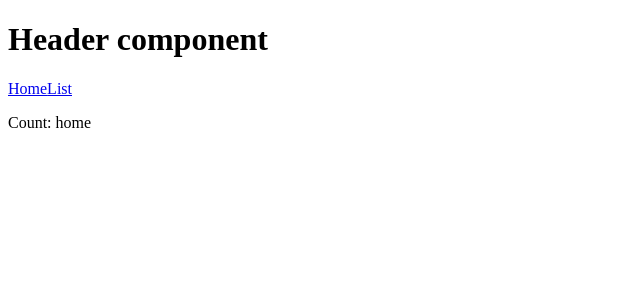
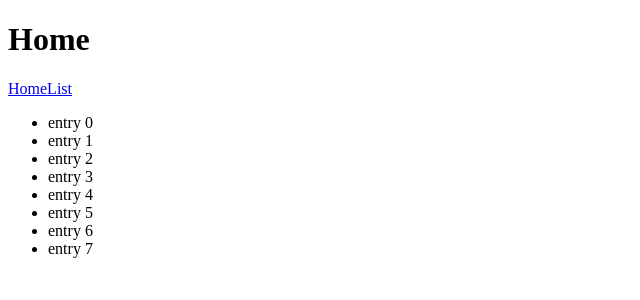
Before and after one commit to sobeychr/test-saga, a React app: page /list in a window 1280 px wide. Shown: the top 300 px of the page, without its empty margins (0-640 px from the left). Built offline with nearby package versions, Linux system fonts and the light colour scheme; the HTML template or start-up script is replaced by a standard one.

Commit message:
+ Added Lodash + Added Redux hook to Header component + Added placeholder page content * Corrected Redux exports

```diff
--- a/package.json
+++ b/package.json
@@ -16,6 +16,7 @@
         "babel-loader": "^8.0.6",
         "css-loader": "^3.2.0",
         "file-loader": "^4.2.0",
+        "lodash": "^4.17.15",
         "node-sass": "^4.13.0",
         "path": "^0.12.7",
         "react": "^16.11.0",
--- a/src/component/header/index.jsx
+++ b/src/component/header/index.jsx
@@ -2,26 +2,16 @@ import React, { useState, useEffect } from 'react';
 import { useSelector } from 'react-redux';
 
 import Navigation from 'Component/navigation';
+import { getPage } from 'Store/action/navigation';
 import 'Scss/component/header';
 
-/*
-const Header = () => (
-    <header>
-        <h1>Header component</h1>
-        <Navigation />
-    </header>
-);
-*/
-
 const Header = () => {
-    const name = useSelector(state => state.navigation.page);
+    const page = useSelector(getPage);
 
     return (
         <header>
-            <h1>Header component</h1>
+            <h1>{page}</h1>
             <Navigation />
-
-            <p>Count: {name}</p>
         </header>
     );
 };
--- a/src/component/navigation/Link.jsx
+++ b/src/component/navigation/Link.jsx
@@ -1,10 +1,17 @@
 import React from 'react';
+import { useDispatch } from 'react-redux';
 import { Link as BaseLink } from 'react-router-dom';
 
-const Link = ({page, link}) => (
-    <BaseLink to={link}>
-        {page}
-    </BaseLink>
-);
+import { setPage } from 'Store/action/navigation';
+
+const Link = ({page, link}) => {
+    const dispatch = useDispatch();
+
+    return (
+        <BaseLink to={link} onClick={() => dispatch(setPage(page))}>
+            {page}
+        </BaseLink>
+    );
+};
 
 export default Link;
--- a/src/page/Home.jsx
+++ b/src/page/Home.jsx
@@ -5,6 +5,11 @@ import Header from 'Component/header';
 const Home = () => (
     <>
         <Header />
+        <main>
+            <p>Lorem ipsum dolor sit amet, consectetur adipiscing elit. Nam condimentum dictum nunc, in hendrerit odio commodo non. Nulla velit urna, mollis in venenatis nec, suscipit quis velit. Pellentesque suscipit augue a auctor euismod. Nam non lectus ut nunc hendrerit porttitor. Praesent eu massa nisi. Etiam sagittis sed arcu non tincidunt. Maecenas consectetur est vel ante volutpat, non ornare ipsum aliquam. Aliquam pharetra non ante in finibus. Duis quis elit at urna dignissim imperdiet eget et odio. Proin id vestibulum lorem. Donec porta tortor at lorem mollis dictum. Vestibulum efficitur est ex, non iaculis lorem suscipit tincidunt. Duis facilisis bibendum lectus. Vivamus eget risus placerat, tincidunt risus et, fringilla dui.</p>
+            <p>In vel elementum tortor. Integer dapibus tempus auctor. Aenean vel lectus facilisis, vulputate eros blandit, scelerisque lectus. In ut nisl felis. Aenean id mauris ut sapien vulputate convallis vel sed urna. Cras ipsum neque, sollicitudin sed elementum sed, congue a felis. Nulla egestas in sapien id venenatis. Maecenas rhoncus non elit eget tincidunt. In eget ipsum sit amet sapien tincidunt porttitor. Nulla ut egestas sapien, sed commodo ex. Nulla convallis enim eu dignissim porttitor.</p>
+            <p>Duis faucibus nec justo sit amet egestas. Sed vestibulum viverra turpis in lacinia. Mauris imperdiet risus lobortis vulputate hendrerit. Aliquam mollis eros quis justo semper finibus. Morbi nec egestas mi. Sed ornare leo ut hendrerit rhoncus. Vivamus suscipit sodales dui. Phasellus ullamcorper, erat sit amet pretium pretium, purus erat vehicula ex, sed venenatis leo orci et ex. Sed condimentum suscipit diam, semper rhoncus lectus laoreet ultricies. Curabitur viverra nunc nec feugiat sagittis.</p>
+        </main>
     </>
 );
 
--- a/src/page/List.jsx
+++ b/src/page/List.jsx
@@ -5,6 +5,18 @@ import Header from 'Component/header';
 const List = () => (
     <>
         <Header />
+        <main>
+            <ul>
+                <li>entry 0</li>
+                <li>entry 1</li>
+                <li>entry 2</li>
+                <li>entry 3</li>
+                <li>entry 4</li>
+                <li>entry 5</li>
+                <li>entry 6</li>
+                <li>entry 7</li>
+            </ul>
+        </main>
     </>
 );
 
--- a/src/scss/app.scss
+++ b/src/scss/app.scss
@@ -4,8 +4,12 @@ html, body {
     background: #121212;
     color: #ddd;
     font-family: Roboto, sans-serif;
+    margin: 0;
+    padding: 0;
+}
+
+body {
     margin: 5px;
-    padding: 0;
 }
 
 a {
--- a/src/store/action/navigation.jsx
+++ b/src/store/action/navigation.jsx
@@ -1,8 +1,13 @@
-const page = ({page}) => ({
+import { NAV_PAGE } from 'Store/type';
+
+const getPage = state => state.navigation.page;
+
+const setPage = page => ({
     type: NAV_PAGE,
     payload: page,
 });
 
-export default {
-    page,
+export {
+    getPage,
+    setPage,
 };
--- a/src/store/reducer/navigation.jsx
+++ b/src/store/reducer/navigation.jsx
@@ -1,17 +1,19 @@
-import NAV_PAGE from 'Store/type';
+import { get } from 'lodash';
+import { NAV_PAGE } from 'Store/type';
+
+import pages from 'Data/pages';
 
 const initialState = {
-    page: 'home',
+    page: get(pages, '0.page'),
 };
 
 const navigation = (state=initialState, action) => {
-    const { type } = action;
-    const { payload: page } = action
+    const { payload, type } = action;
 
     if(type === NAV_PAGE) {
         return {
             ...state,
-            page,
+            page: payload,
         };
     }
 
--- a/src/store/type.jsx
+++ b/src/store/type.jsx
@@ -1,5 +1,5 @@
 const NAV_PAGE = 'NAV_PAGE';
 
-export default {
-    NAV_PAGE
+export {
+    NAV_PAGE,
 };
```
